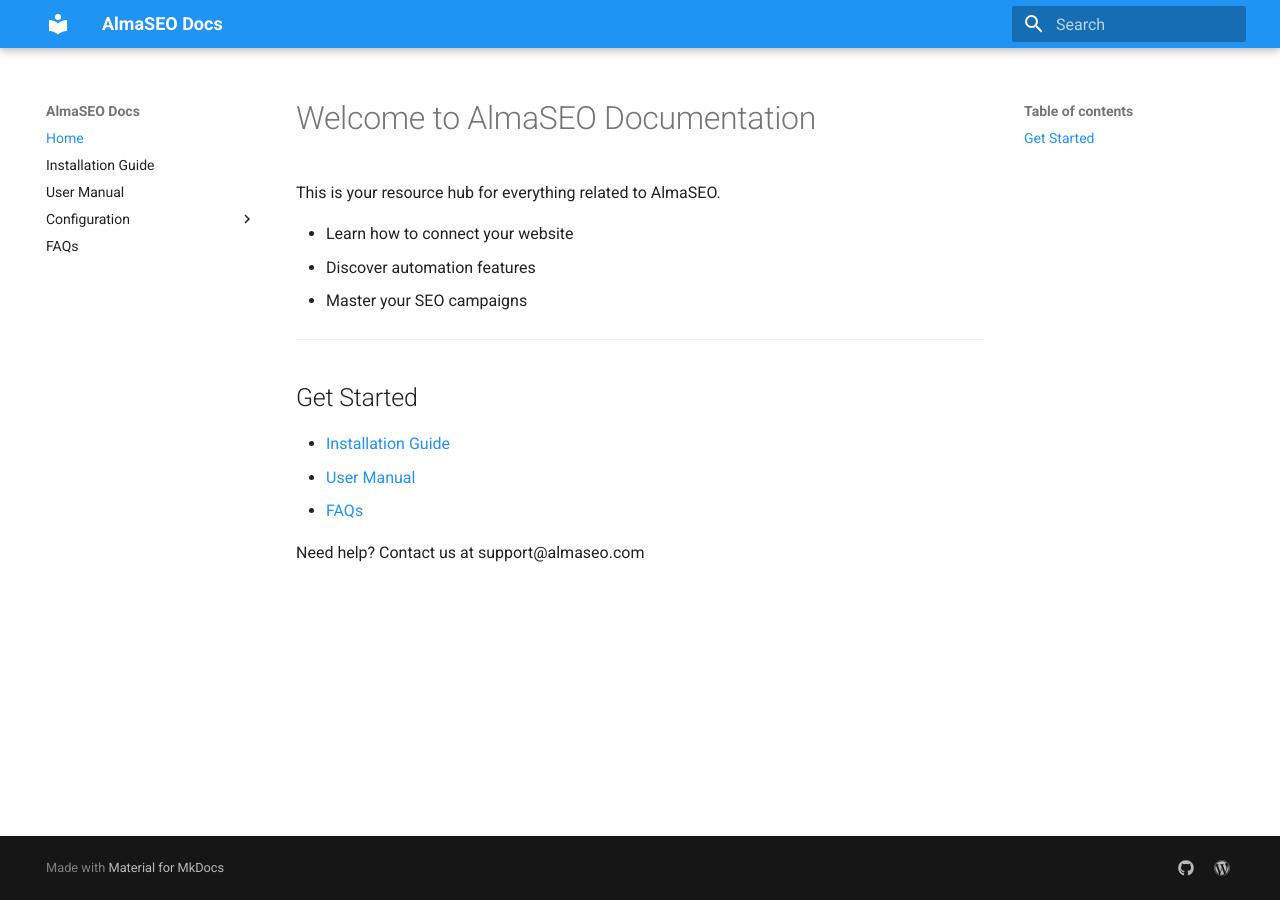
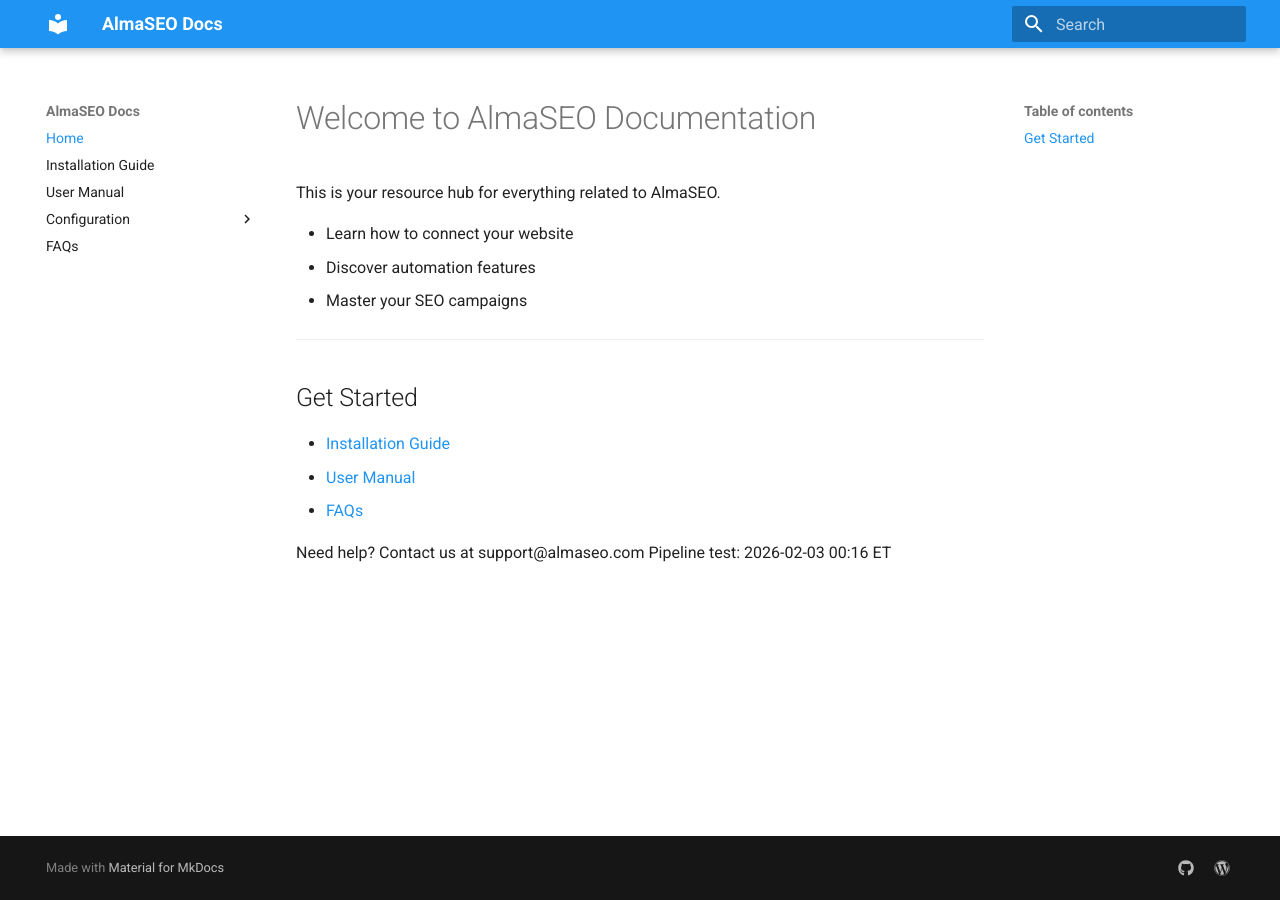
Before and after one commit to ilaos/myproject-docs, an MkDocs documentation site: the page built from docs/index.md, in a window 1280 px wide. Built offline with MkDocs 1.6.1 and Material for MkDocs 9.7.7, drawn with Linux system fonts in a browser that asks for light colours.

Commit message:
docs: pipeline test publish

```diff
--- a/docs/index.md
+++ b/docs/index.md
@@ -15,3 +15,4 @@ This is your resource hub for everything related to AlmaSEO.
 - [FAQs](faq.md)
 
 Need help? Contact us at support@almaseo.com
+Pipeline test: 2026-02-03 00:16 ET
```
